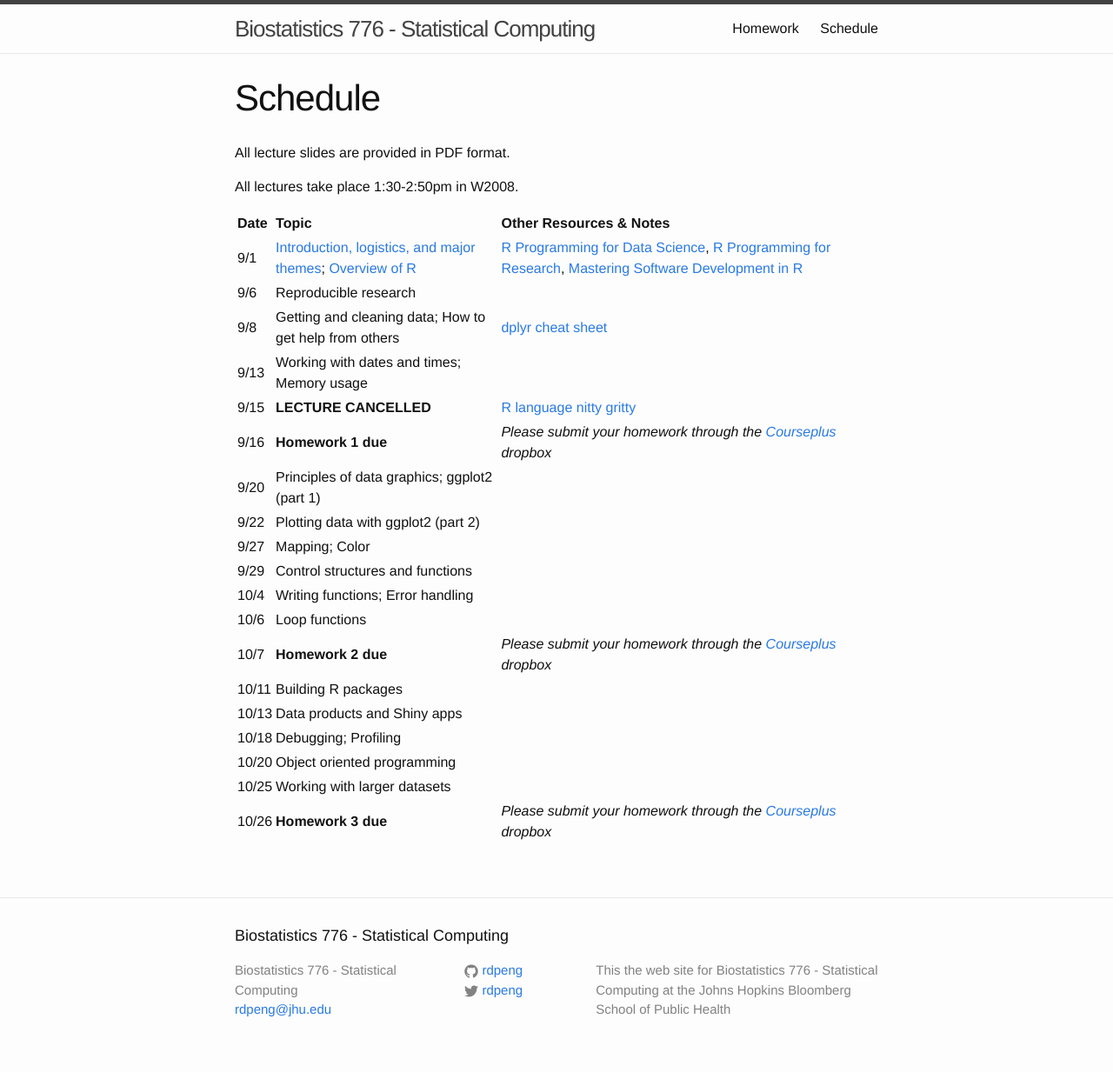
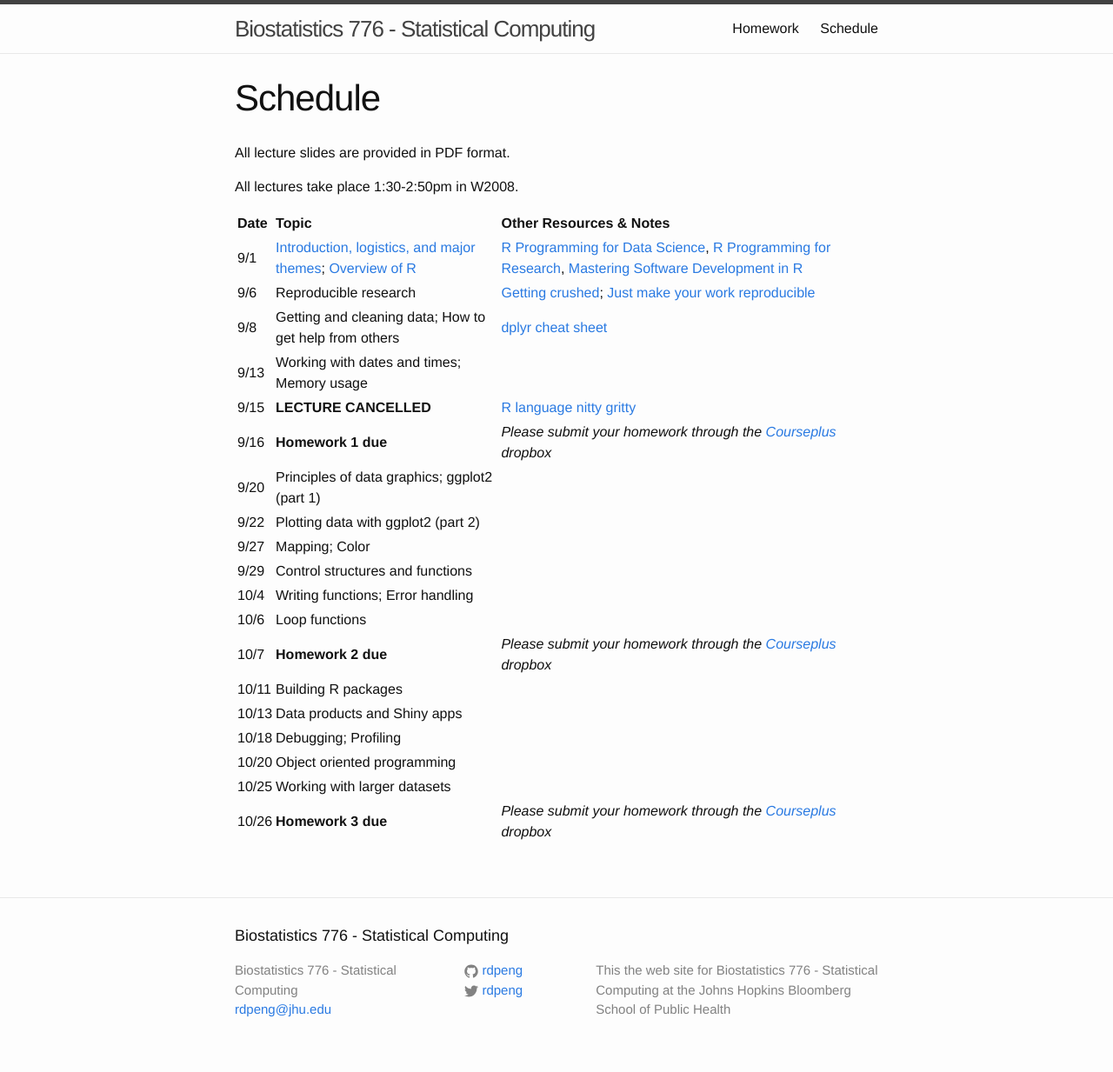
Before and after one commit to Max201510/Biostat776, a Jekyll site: the page built from schedule.md, in a window 1280 px wide. Shown: the whole page at 87% size. Built offline with Jekyll 4.4.1, drawn with Linux system fonts in a browser that asks for light colours.

Commit message:
Add links to blog posts

```diff
--- a/schedule.md
+++ b/schedule.md
@@ -11,7 +11,7 @@ All lectures take place 1:30-2:50pm in W2008.
 | Date | Topic | Other Resources & Notes |
 |:---- |:----- |:------------------------|
 9/1 | [Introduction, logistics, and major themes](../notes/pdf/introduction.pdf); [Overview of R](../notes/pdf/overview.pdf) | [R Programming for Data Science](https://leanpub.com/rprogramming), [R Programming for Research](https://geanders.github.io/RProgrammingForResearch/), [Mastering Software Development in R](http://rdpeng.github.io/RProgDA)|
-9/6 | Reproducible research| |
+9/6 | Reproducible research | [Getting crushed](http://simplystatistics.org/2015/11/16/so-you-are-getting-crushed-on-the-internet-the-new-normal-for-academics/); [Just make your work reproducible](http://simplystatistics.org/2015/12/11/instead-of-research-on-reproducibility-just-do-reproducible-research/)
 9/8 | Getting and cleaning data; How to get help from others | [dplyr cheat sheet](http://www.rstudio.com/wp-content/uploads/2015/02/data-wrangling-cheatsheet.pdf)
 9/13 | Working with dates and times; Memory usage| |
 9/15 | **LECTURE CANCELLED** | [R language nitty gritty](../notes/pdf/r-nuts-bolts.pdf)
```
